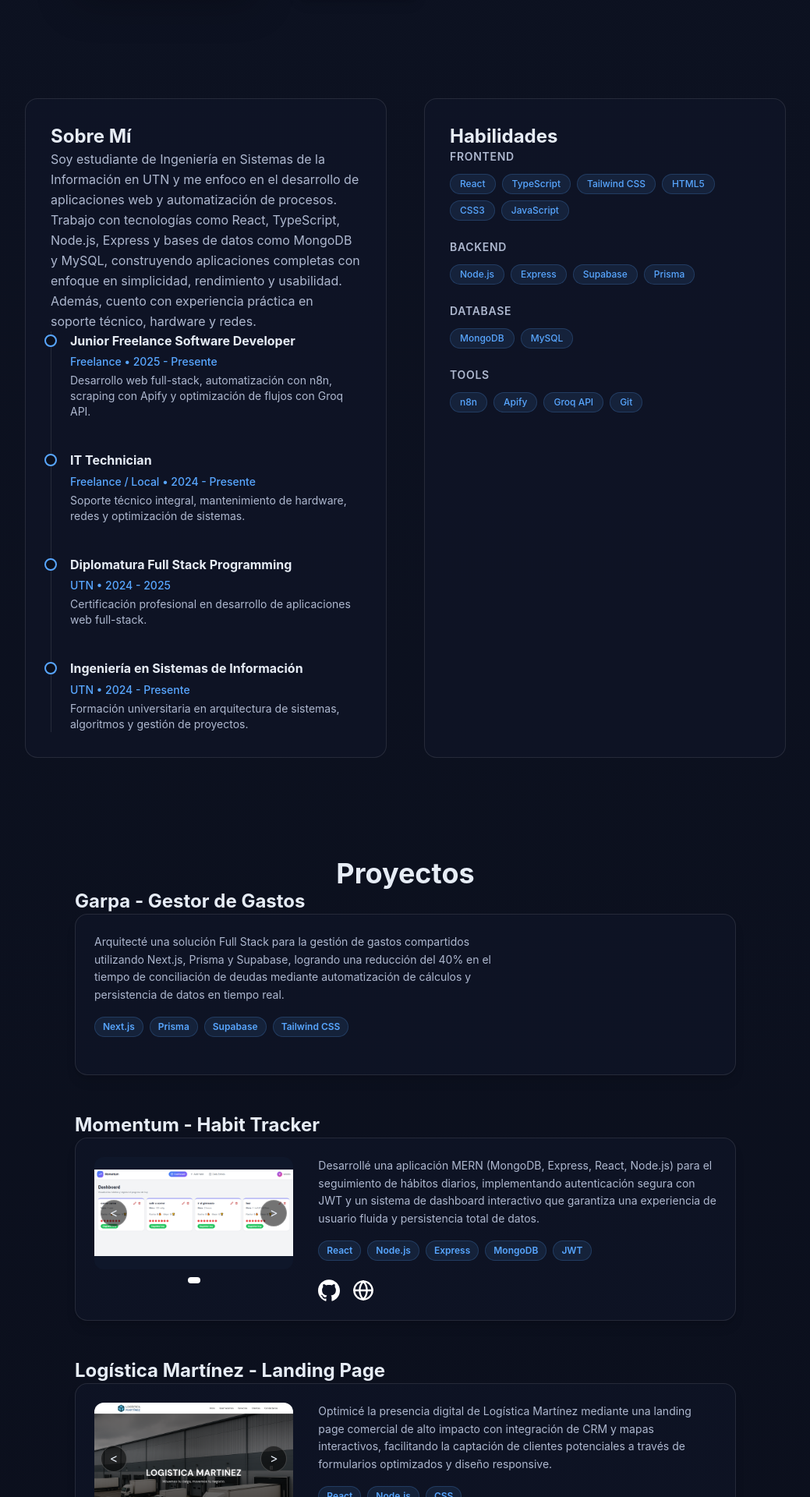
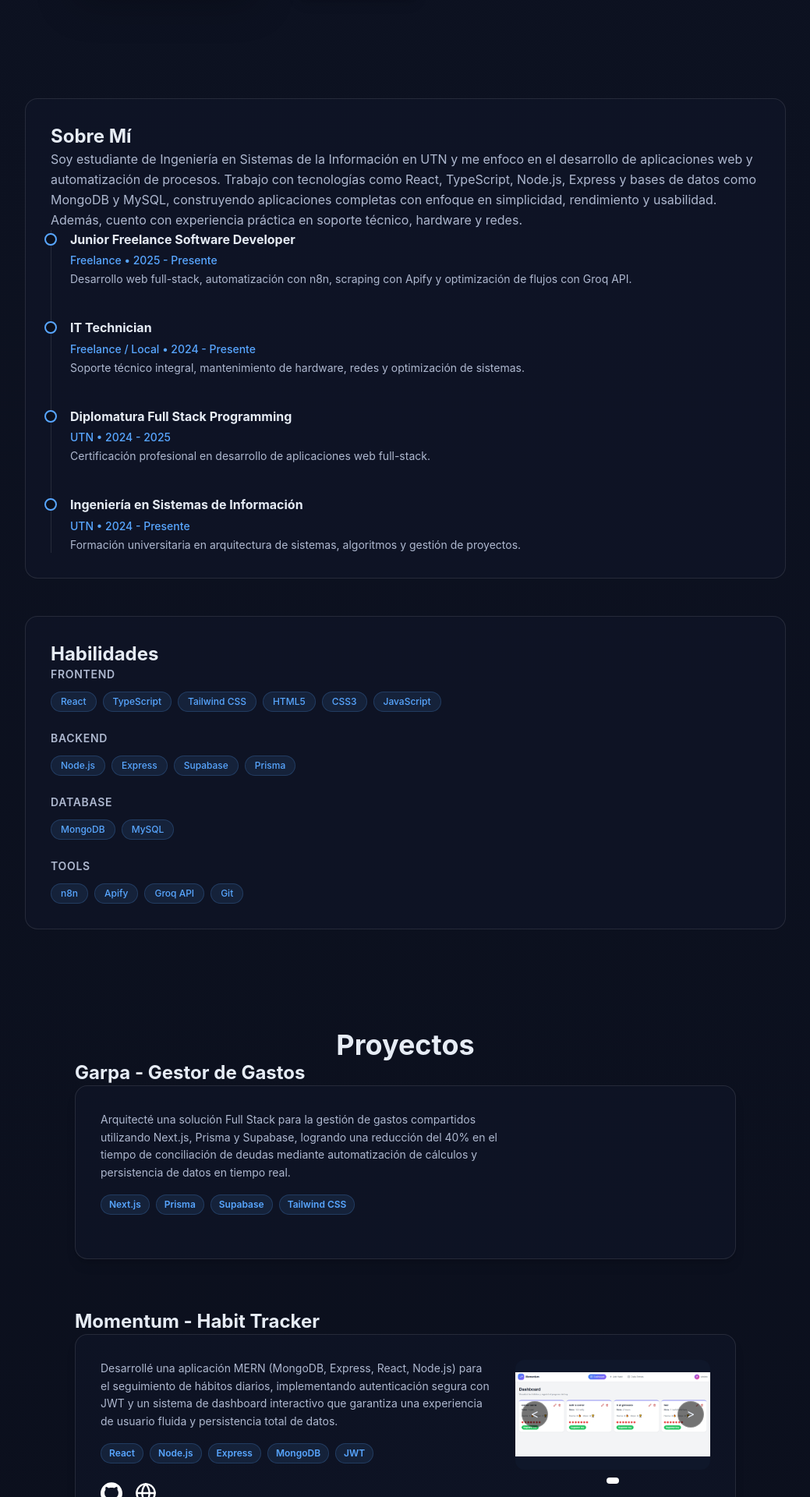
Before and after one commit to VitoLattanzi/portfolio_vito_lattanzi, a React (Vite) app: page / in a window 1280 px wide. Shown: the part 400-2320 px from the top of the page at 78% size, without its empty margins (120-1159 px from the left). Built offline with nearby package versions, Linux system fonts and the light colour scheme.

Commit message:
feat: rediseño layout 1 columna en About, Skills y Proyectos (Info Izq, Fotos Der)

```diff
--- a/src/App.tsx
+++ b/src/App.tsx
@@ -12,7 +12,7 @@ export default function App() {
       <Navbar />
       <main className="flex flex-col gap-16 py-16">
         <Profile />
-        <div className="grid grid-cols-1 lg:grid-cols-2 gap-12 max-w-5xl mx-auto w-full px-6">
+        <div className="flex flex-col gap-12 max-w-5xl mx-auto w-full px-6">
           <AboutMe />
           <Skills />
         </div>
--- a/src/secctions/Proyects.tsx
+++ b/src/secctions/Proyects.tsx
@@ -7,24 +7,17 @@ export default function Proyects() {
     <section id="projects" className="max-w-4xl mx-auto px-6 py-16">
       <h2 className="text-3xl lg:text-4xl font-bold mb-12 text-center text-text-main">Proyectos</h2>
 
-      <div className="flex flex-col gap-12">
+      <div className="flex flex-col gap-16">
         {projects.map(project => (
           <div key={project.slug}>
             <h3 className="text-2xl font-bold text-text-main mb-6 hover:text-accent transition-colors">
               {project.title}
             </h3>
 
-            <article className="bg-bg-alt/50 border border-white/10 p-6 rounded-2xl flex flex-col md:flex-row gap-8 hover:border-accent/30 transition-all shadow-lg hover:shadow-accent/5">
+            <article className="bg-bg-alt/50 border border-white/10 p-8 rounded-2xl flex flex-col lg:flex-row gap-8 hover:border-accent/30 transition-all shadow-lg hover:shadow-accent/5">
 
-              {/* Carrusel - Columna 1 */}
-              {project.images?.length > 0 && (
-                <div className="w-full md:w-1/3">
-                   <MiniCarousel images={project.images} aspect={project.aspect ?? '16 / 9'} />
-                </div>
-              )}
-
-              {/* Información - Columna 2 */}
-              <div className="w-full md:w-2/3 flex flex-col gap-4">
+              {/* Información - Lado Izquierdo */}
+              <div className="w-full lg:w-2/3 flex flex-col gap-4">
                 <p className="text-text-muted text-sm leading-relaxed flex-1">
                   {project.description}
                 </p>
@@ -62,6 +55,13 @@ export default function Proyects() {
                   )}
                 </div>
               </div>
+
+              {/* Carrusel - Lado Derecho */}
+              {project.images?.length > 0 && (
+                <div className="w-full lg:w-1/3">
+                   <MiniCarousel images={project.images} aspect={project.aspect ?? '16 / 9'} />
+                </div>
+              )}
             </article>
           </div>
         ))}
```
